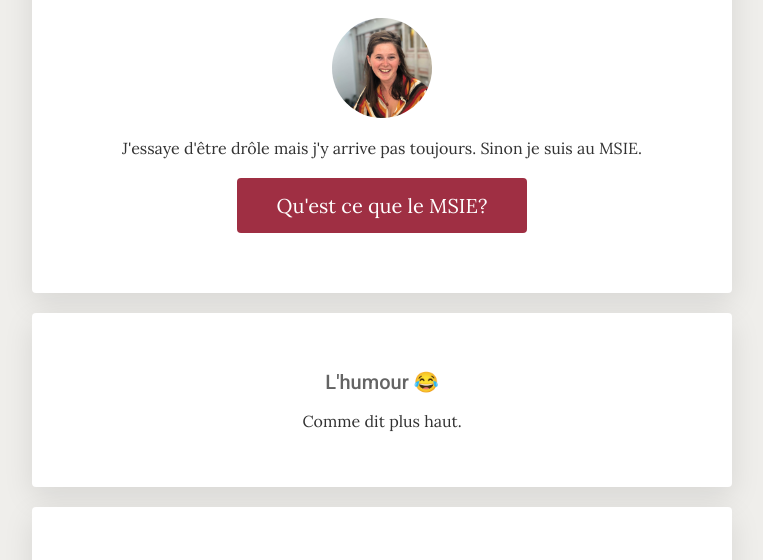
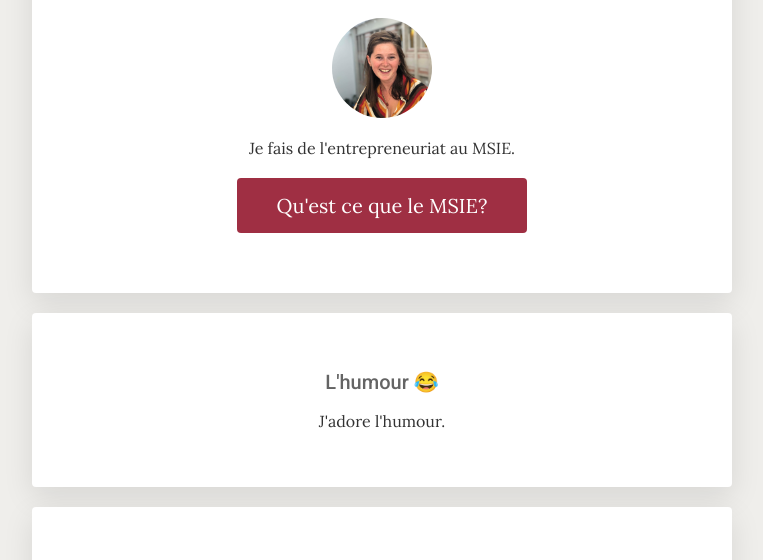
Before and after one commit to MarieFau/my-profile, a plain HTML site: page index.html in a window 1280 px wide. Shown: the part 213-773 px from the top of the page, without its empty margins (258-1021 px from the left). Drawn offline with Linux system fonts and the light colour scheme.

Commit message:
updated content

```diff
--- a/index.html
+++ b/index.html
@@ -13,7 +13,7 @@
 			<div class="card-white">
 				<h1>Hello I'm Marie 👩🏻</h1>
 				<img src="images/mf_profile_pic.jpg" class="img-circle" width="100px" alt="Marie Fauchille">
-				<p>J'essaye d'être drôle mais j'y arrive pas toujours. Sinon je suis au MSIE.</p>
+				<p>Je fais de l'entrepreneuriat au MSIE.</p>
 					<div class="btn-red">
 						<a href="https://www.escpeurope.eu/fr/programmes/specialised-masters-MScs/mastere-specialise-innover-entreprendre"  target="_blank" class="link-white"> Qu'est ce que le MSIE?
 						</a>
@@ -21,7 +21,7 @@
 			</div>
 			<div class="card-white">
 				<h2>L'humour 😂</h2>
-				<p>Comme dit plus haut.</p>
+				<p>J'adore l'humour.</p>
 			</div>
 			<div class="card-white">
 				<h2>L'entrepreneuriat 💼</h2>
--- a/style.css
+++ b/style.css
@@ -45,8 +45,6 @@ a:hover{
   }
 }
 
-
-
 .card-white {
   background-color: #FFFFFF;
   padding: 40px;
```
Also changed, not shown: 1 other file.
